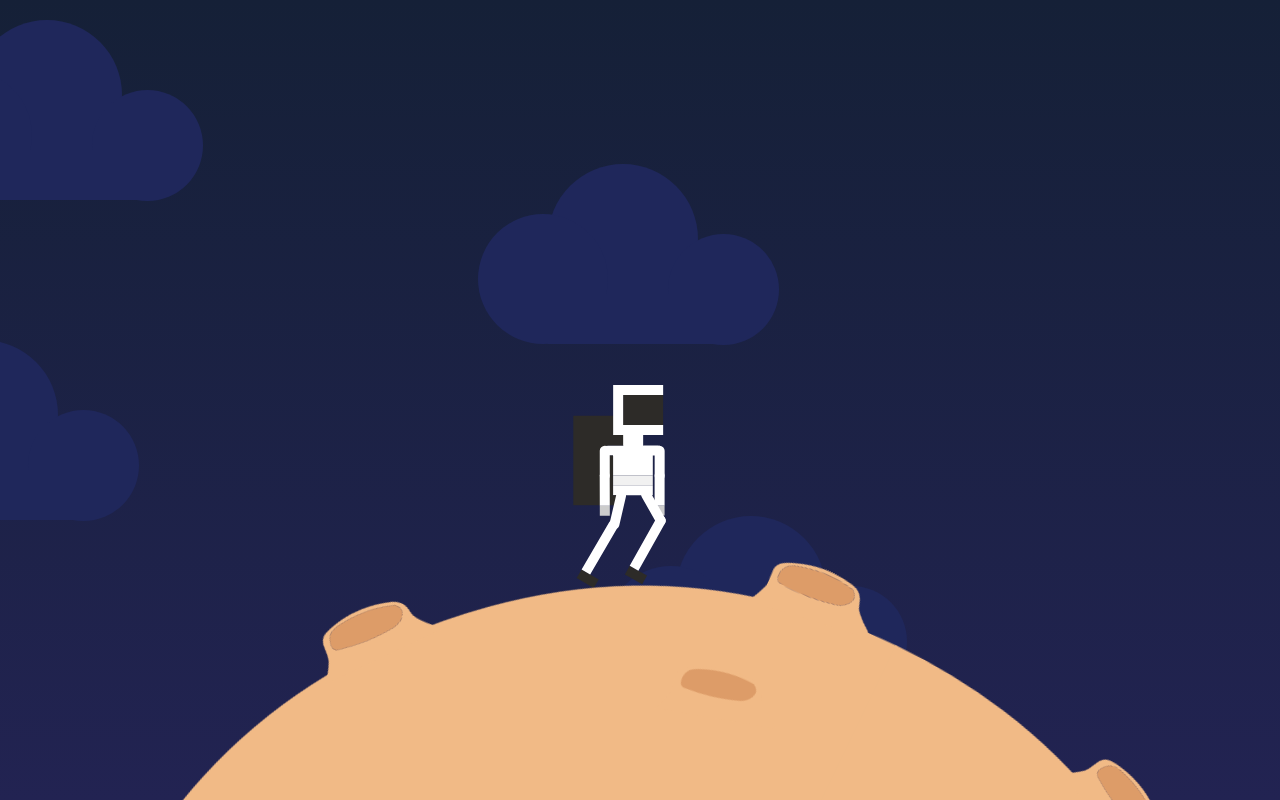
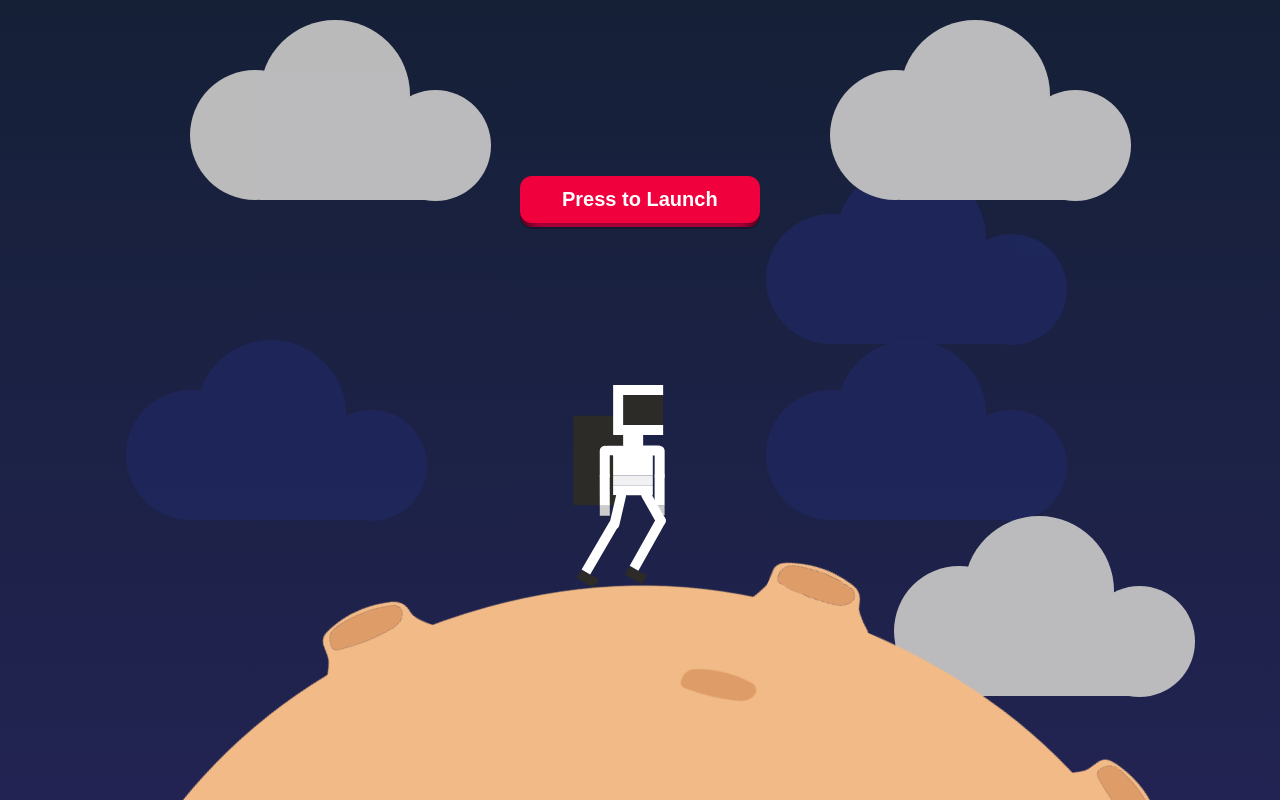
Before and after one commit to Mohak327/Stellar-Tunnel, a plain HTML site: page components/2__walkingAstronaut-pushMe/index2.html in a window 1280 px wide. Drawn offline with Linux system fonts and the light colour scheme.

Commit message:
button added + animated clouds  -->  page2 complete

```diff
--- a/components/2__walkingAstronaut-pushMe/index2.html
+++ b/components/2__walkingAstronaut-pushMe/index2.html
@@ -7,8 +7,17 @@
 
 </head>
 <body>
-<!-- partial:index.partial.html -->
 <div class="space-scene">
+
+
+  <button class="pushable">
+    <span class="shadow"></span>
+    <span class="edge"></span>
+    <span class="front">
+      <strong>Press to Launch</strong>
+    </span>
+  </button>
+
 
   <div class="cloud cloud1">
     <div class="circle"></div>
@@ -34,6 +43,30 @@
     <div class="circle"></div>
     <div class="base"></div>
   </div>
+  <div class="cloud cloud5">
+    <div class="circle"></div>
+    <div class="circle"></div>
+    <div class="circle"></div>
+    <div class="base"></div>
+  </div>
+  <div class="cloud cloud6">
+    <div class="circle"></div>
+    <div class="circle"></div>
+    <div class="circle"></div>
+    <div class="base"></div>
+  </div>
+  <div class="cloud cloud7">
+    <div class="circle"></div>
+    <div class="circle"></div>
+    <div class="circle"></div>
+    <div class="base"></div>
+  </div>
+  <div class="cloud cloud8">
+    <div class="circle"></div>
+    <div class="circle"></div>
+    <div class="circle"></div>
+    <div class="base"></div>
+  </div>
 
 
   <div class="astronaut">
@@ -118,6 +151,8 @@ L 1 -1 3 -1 Z"/>
 </g>
 </defs>
 
+<!-- Walking Astronaut Graphic -->
+<!-- Credit: Codepen, DeviantArt -->
 <g transform="matrix( 1, 0, 0, 1, 72.7,95.35) ">
 <g id="ikNode_6" transform="matrix( 4.968994140625, 0, 0, 4.968994140625, -34.55,0) ">
 <g transform="matrix( 1, 0, 0, 1, 0,0) ">
@@ -2357,8 +2392,8 @@ Q 68.55 -56 78.75 -63.25 104.55 -81.6 84.35 -103.65 59.7 -112.6 33.65 -117.4 -3.
   </div><!-- planet-wrapper -->
 
 
-</div><!-- space-scene -->
-<!-- partial -->
+</div>
+
 
 </body>
 </html>
--- a/components/2__walkingAstronaut-pushMe/style.css
+++ b/components/2__walkingAstronaut-pushMe/style.css
@@ -23,6 +23,7 @@ html, body {
   /* IE6-9 */
 
   height: 100vh;
+  width: 100vw;
   overflow: hidden;
   position: relative;
 }
@@ -57,7 +58,7 @@ html, body {
   overflow: hidden;
   position: absolute;
   left: 50%;
-  bottom: 48.7804878049vw;
+  bottom: 28.7804878049vw;
   transform: translateX(-50%);
 }
 @media only screen and (min-width: 640px) {
@@ -66,8 +67,8 @@ html, body {
   }
 }
 .astronaut__walking-anim {
-  animation: walking-anim 1.3s steps(35);
-  animation-iteration-count: infinite;
+  animation: walking-anim 1.3s steps(35) infinite;
+  /* animation-iteration-count: infinite; */
 }
 
 .planet {
@@ -85,7 +86,7 @@ html, body {
 .planet-wrapper {
   position: absolute;
   left: 50%;
-  bottom: -240vw;
+  bottom: -260vw;
   transform: translateX(-50%);
 }
 @media only screen and (min-width: 640px) {
@@ -99,16 +100,17 @@ html, body {
   height: 120px;
   transform: translate(-50%, -50%);
   position: absolute;
+  opacity: 0.95;
 
-  -webkit-animation: movingclouds 20s linear infinite;
-	-moz-animation: movingclouds 20s linear infinite;
-	-o-animation: movingclouds 20s linear infinite;
+  animation: movingclouds 20s linear infinite;
+	/* -moz-animation: movingclouds 20s linear infinite;
+	-o-animation: movingclouds 20s linear infinite; */
 }
 
 @keyframes movingclouds {
-	0% {margin-left: 0%;}
-	100% {margin-left: -100%;}
-  to {margin-left:-90%;}
+	0% {margin-left: 100%;}
+	100% {margin-left: -50%;}
+  to {margin-left:-100%;}
 }
 
 .cloud .circle {
@@ -149,6 +151,7 @@ html, body {
 .cloud2 {
   top: 10%;
   left: 25%;
+  z-index: 1;
 }
 
 .cloud3 {
@@ -159,14 +162,140 @@ html, body {
 .cloud4 {
   top: 72%;
   left: 80%;
+  z-index: 1;
+}
+
+.cloud5 {
+  top: 50%;
+  left: 20%;
+  animation-delay: 10s;
+
+}
+
+.cloud6 {
+  top: 10%;
+  left: 25%;
+  animation-delay: 10s;
+  /* z-index: 2; */
+}
+
+.cloud7 {
+  top: 28%;
+  left: 70%;
+  animation-delay: 10s;
+}
+
+.cloud8 {
+  top: 72%;
+  left: 80%;
+  animation-delay: 10s;
+}
+
+.cloud2 .circle,
+.cloud2 .base,
+.cloud4 .circle,
+.cloud4 .base,
+.cloud8 .circle,
+.cloud8 .base,
+.cloud6 .circle,
+.cloud6 .base {
+  background-color: #c4c3c3;
 }
 
 
-/* @keyframes animate {
-  0% {
-    background-position: 0px;
+/* Button  */
+
+.pushable {
+  z-index:100;
+  position: relative;
+  display: grid;
+  margin: 30% auto 0;
+  justify-content: center;
+  border: none;
+  background: transparent;
+  padding: 0;
+  cursor: pointer;
+  outline-offset: 4px;
+  transition: filter 250ms;
+}
+
+.shadow {
+  position: absolute;
+  top: 0;
+  left: 0;
+  width: 100%;
+  height: 100%;
+  border-radius: 12px;
+  background: hsl(0deg 0% 0% / 0.25);
+  will-change: transform;
+  transform: translateY(2px);
+  transition:
+    transform
+    600ms
+    cubic-bezier(.3, .7, .4, 1);
+}
+.edge {
+  position: absolute;
+  top: 0;
+  left: 0;
+  width: 100%;
+  height: 100%;
+  border-radius: 12px;
+  background: linear-gradient(
+    to left,
+    hsl(340deg 100% 16%) 0%,
+    hsl(340deg 100% 32%) 8%,
+    hsl(340deg 100% 32%) 92%,
+    hsl(340deg 100% 16%) 100%
+  );
+}
+.front {
+  display: block;
+  position: relative;
+  padding: 12px 42px;
+  border-radius: 12px;
+  font-size: 1.25rem;
+  color: white;
+  background: hsl(345deg 100% 47%);
+  will-change: transform;
+  transform: translateY(-4px);
+  transition:
+    transform
+    600ms
+    cubic-bezier(.3, .7, .4, 1);
+}
+.pushable:hover {
+  filter: brightness(110%);
+}
+.pushable:hover .front {
+  transform: translateY(-6px);
+  transition:
+    transform
+    250ms
+    cubic-bezier(.3, .7, .4, 1.5);
+}
+.pushable:active .front {
+  transform: translateY(-2px);
+  transition: transform 34ms;
+}
+.pushable:hover .shadow {
+  transform: translateY(4px);
+  transition:
+    transform
+    250ms
+    cubic-bezier(.3, .7, .4, 1.5);
+}
+.pushable:active .shadow {
+  transform: translateY(1px);
+  transition: transform 34ms;
+}
+.pushable:focus:not(:focus-visible) {
+  outline: none;
+}
+
+
+@media (min-width: 768px) {
+  .pushable {
+  margin: 180px auto 0;
   }
-  100% {
-    background-position: 288px;
-  }
-} */
+}
```
